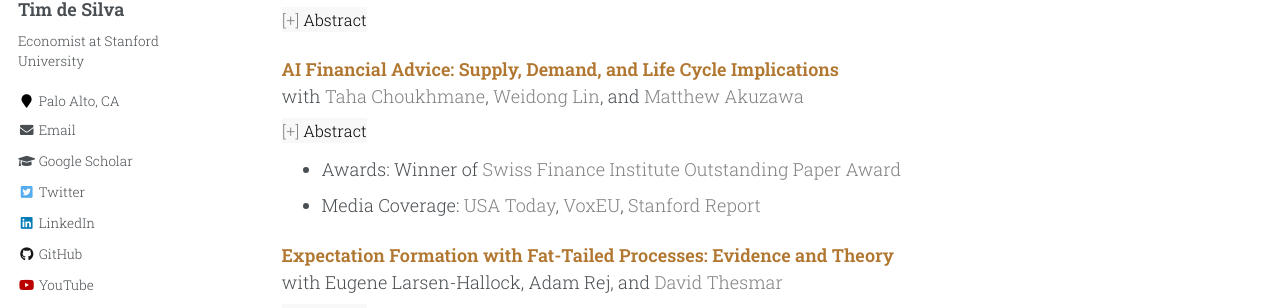
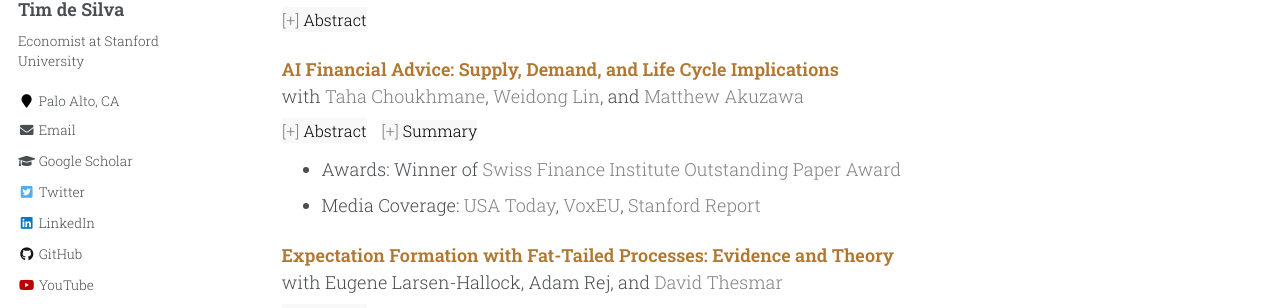
Before and after one commit to timhdesilva/timhdesilva.github.io, a Jekyll site: the page built from _pages/research.html, in a window 1280 px wide and 900 px high. Shown: the part 263-571 px from the top of the window. Built offline with Jekyll 4.4.1, drawn with Linux system fonts in a browser that asks for light colours.

Commit message:
Add AI financial advice summary link

```diff
--- a/_pages/research.html
+++ b/_pages/research.html
@@ -71,7 +71,8 @@ author_profile: true
     <a style="text-decoration:none; color:rgb(177, 119, 48); font-weight:bold" href="http://timhdesilva.github.io/files/papers/llm_advice.pdf">AI Financial Advice: Supply, Demand, and Life Cycle Implications</a>
     <br>with <a style="text-decoration:none; color:gray" href="https://tahachoukhmane.com/">Taha Choukhmane</a>, <a style="text-decoration:none; color:gray" href="https://mitsloan.mit.edu/programs/phd/weidong-weldon-lin">Weidong Lin</a>, and <a style="text-decoration:none; color:gray" href="https://www.linkedin.com/in/matthew-akuzawa-4182a21ba">Matthew Akuzawa</a>
     <br>
-      <button class="abstract-button" data-target="llm_advice" style="margin-top:8px">Abstract</button>
+      <button class="abstract-button" data-target="llm_advice" style="margin-top:8px; margin-right: 10px;">Abstract</button>
+      <a style="text-decoration:none; background-color:#f8f8f8; font-size: 16px; font-family: Roboto Slab, serif;" href="https://x.com/timdesilva/status/2084473867893137594?s=46&t=76_4lXfnbnm0ef-h8p9UlA"><span style="color: gray;">[+]</span> <span style="color:black;">Summary</span></a>
     <ul style="margin-top: -12px">
       <li>Awards: Winner of <a style="text-decoration:none; color:gray" href="https://www.sfi.ch/en/faculty/research-awards">Swiss Finance Institute Outstanding Paper Award</a></li>
       <li>Media Coverage: <a style="text-decoration:none; color:gray" href="https://www.usatoday.com/story/money/2026/05/15/should-ai-be-financial-adviser-study/90063619007/">USA Today</a>, <a style="text-decoration:none; color:gray" href="https://cepr.org/voxeu/columns/chatgpts-financial-advice-supply-demand-and-life-cycle">VoxEU</a>, <a style="text-decoration:none; color:gray" href="https://news.stanford.edu/stories/2026/07/ai-financial-investing-advice-research">Stanford Report</a></li>
```
